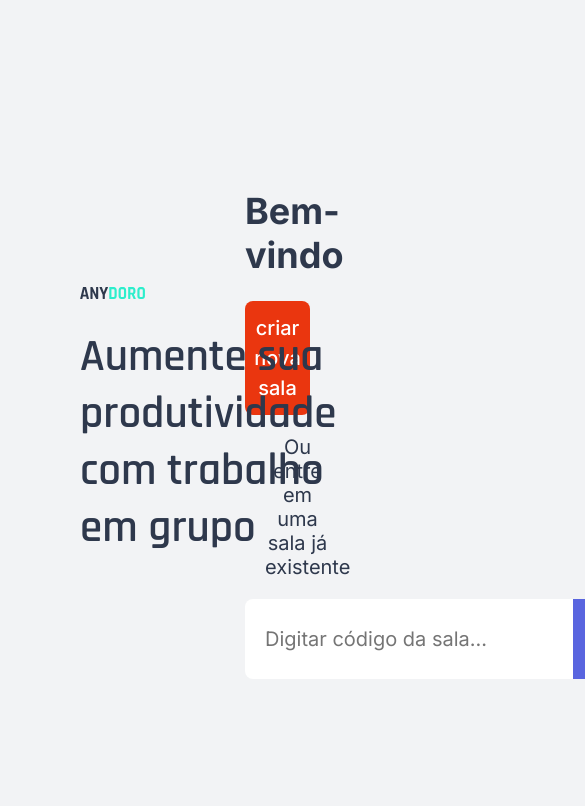
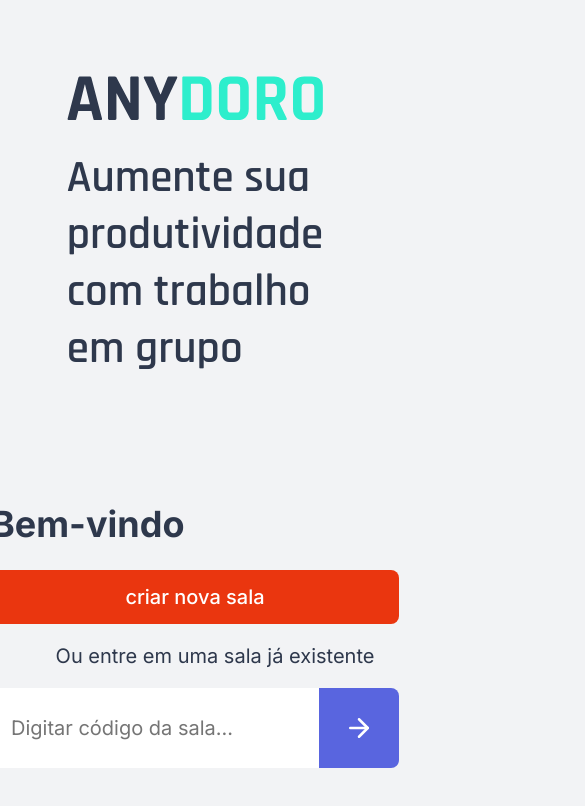
Before and after one commit to Ed-Games/anydoro, a Next.js app: page / in a window 390 px wide. Shown: the top 806 px of the page, 585 px wide, since content can reach past the window. Built offline with nearby package versions, Linux system fonts and the light colour scheme.

Commit message:
update: added media queries for mobile layout

```diff
--- a/src/styles/globals.scss
+++ b/src/styles/globals.scss
@@ -79,6 +79,16 @@ h1{
   padding: 60px 30px;
   width: 100vw;
   height: 100vh;
+
+  @media(max-width: 1049px){
+    flex-direction: column;
+    align-items: center;
+    justify-content: center;
+  }
+
+  @media(max-width: 300px){
+    padding: 10px 5px;
+  }
 }
 
 .red-button{
```
